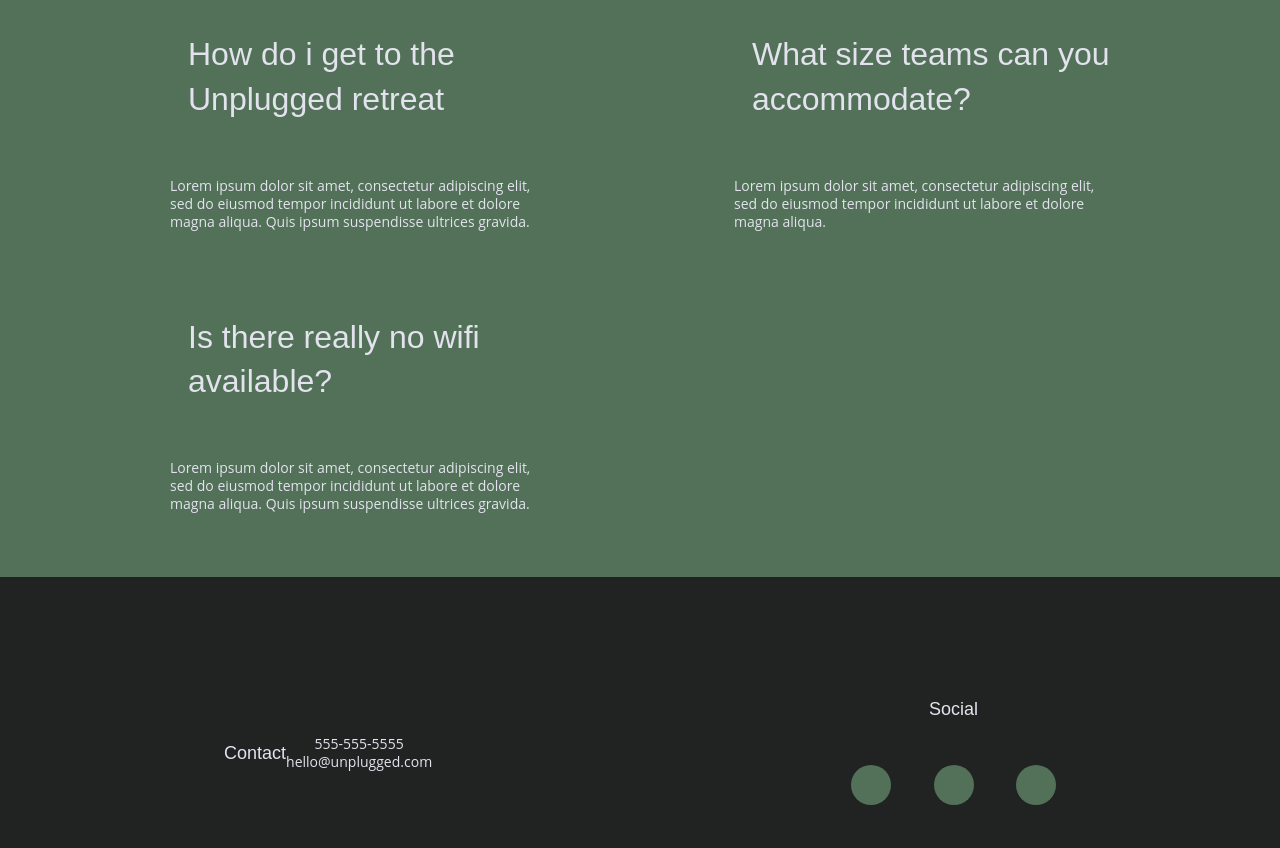
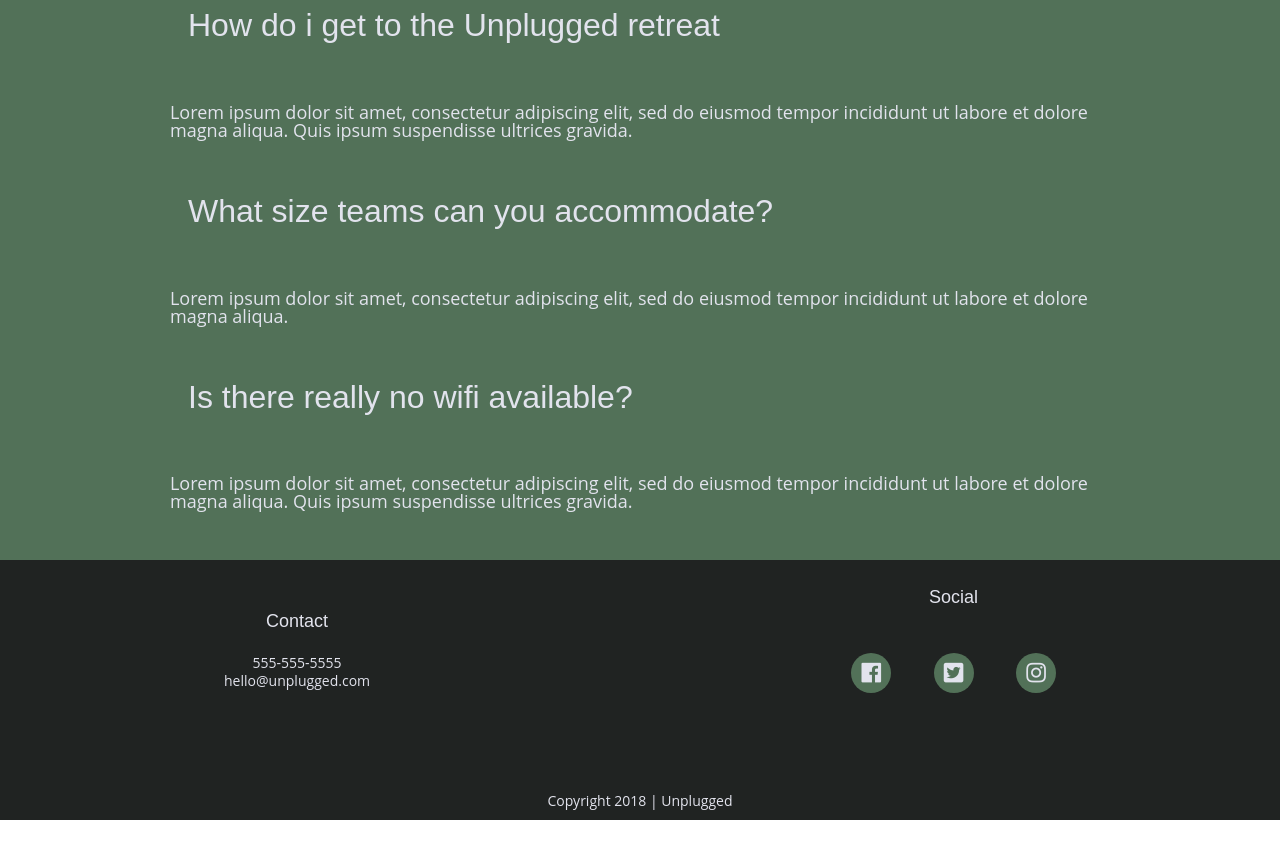
Before and after one commit to Bojan-Spasovski/Unplugged-website, a website: page faq/index.html in a window 1280 px wide. Shown: the part 272-1120 px from the top of the page. After the commit the page ends 1092 px from the top, so only its background shows below. Drawn offline with Linux system fonts and the light colour scheme; files that its build step writes are made by us from their sources; files whose address does not match are found by name.

Commit message:
fixed-faq-pages

```diff
--- a/css/main.css
+++ b/css/main.css
@@ -208,6 +208,7 @@ textarea {
   }
 
   footer {
+    text-align: center;
     flex-direction: column;
   }
 
@@ -463,16 +464,29 @@ footer {
 }
 
 .faq .content-wrapper {
-  margin: 50px 0 0 0;
+ margin: 20px 0 0 0;
+}
+
+.faq h2 {
+  margin-bottom: 40px;
+  line-height: 1;
+}
+
+footer .footer-content {
   display: flex;
   justify-content: center;
   align-items: center;
   flex-flow: row wrap;
 }
 
-.faq h2 {
-  margin-bottom: 40px;
+footer .social-icons {
+  justify-content: space-between;
+  width: 8em;
+
 }
+
+
+
 
 .faq-content {
   margin-bottom: 50px;
@@ -601,7 +615,6 @@ input[type=button] {
 .content-wrapper {
   max-width: 640px;
 
-
 }
 
   /* Header */
@@ -614,7 +627,6 @@ input[type=button] {
   header .content-wrapper {
     width: 100%;
     justify-content: space-between;
-
     flex-flow: row;
   }
 
@@ -706,7 +718,7 @@ input[type=button] {
 /* Footer */
 footer .content-wrapper {
   width: 65%;
-  margin: 100px 0;
+  margin: 5px 0;
 
 }
 
@@ -715,6 +727,7 @@ footer .footer-content {
   justify-content: space-between;
   align-items: center;
   flex-direction: row wrap;
+  text-align: center;
 }
 
 
@@ -723,11 +736,6 @@ footer .social-icons {
   justify-content: space-between;
 }
 
-
-.contact {
-  display: flex;
-  justify-content: center;
-}
 
 footer .contact {
   margin-bottom: 0;
@@ -757,21 +765,26 @@ footer .copyright {
 
   }
 
-
+  .contact-section .contact-main {
+    display: flex;
+    flex-flow: row wrap;
+    justify-content: space-between;
+  }
   .contact-section .content-wrapper h2 {
       width:80%;
+      font-size: 2.25em;
+      line-height: 1.333;
+      font-weight: 700;
     }
 
-  .contact-main {
-    display: flex;
-    justify-content: space-between;
-    align-items: flex-start;
 
+  .content-wrapper {
+    margin: 5px 0;
   }
 
-  .footer-content {
-    justify-content: space-between;
-      align-items: center;
+footer .footer-content {
+    display: flex;
+    flex-flow: row wrap;
   }
 
   footer .contact {
@@ -784,26 +797,38 @@ footer .copyright {
 
   footer .copyright{
     margin-top: 55px;
+    margin-bottom: 5px;
 
   }
+
+
 
 /* ==========================================================================
      FAQ Page
      ========================================================================== */
+
+
 
      .faq .content-wrapper {
       justify-content: space-between;
     }
 
     .faq-content {
-      flex-basis: 40%;
+      flex-basis: 45%;
     }
 
     .faq h2 {
       width: 100%;
     }
 
+    .faq h4,
+    .faq p {
+        font-size: .875em;
+        line-height: 1.125;
     }
+  }
+
+
 
     @media only screen and (min-width: 1200px) {
     /*Desktop styles here*/
@@ -886,7 +911,26 @@ footer .copyright {
   ========================================================================== */
   .faq h2 {
     width: 100%;
+    font-size: 3em;
   }
+
+.footer-content .content-wrapper {
+  width: 65%;
+}
+
+  .faq h4,
+  .faq p {
+      font-size: 1.125em;
+      line-height: 1;
+  }
+
+  footer .footer-content {
+    display: flex;
+    justify-content: space-between;
+    flex-flow: row wrap;
+  }
+
+
 
 
 
--- a/faq/index.html
+++ b/faq/index.html
@@ -14,6 +14,10 @@
 
   <link rel="manifest" href="../site.webmanifest">
   <link rel="apple-touch-icon" href="../icon.png">
+<!-- FontAwesome CDN version 5.5 -->
+<link rel="stylesheet" href="https://use.fontawesome.com/releases/v5.5.0/css/all.css"
+integrity="sha384-B4dIYHKNBt8Bc12p+WXckhzcICo0wtJAoU8YZTY5qE0Id1GSseTk6S+L3BlXeVIU" crossorigin="anonymous">
+
   <!-- Place favicon.ico in the root directory -->
 
   <link rel="stylesheet" href="../css/normalize.css">
@@ -80,15 +84,10 @@
         <div class="social">
           <h4>Social</h4>
           <div class="social-icons">
-            <p>
-              <a href="https://www.facebook.com/Skillcrush/" target="_blank"></a>
+            <p><a href="https://www.facebook.com/bojan.s.spasovski/" target="_blank"><i class="fab fa-facebook"></i></a>
             </p>
-            <p>
-              <a href="https://twitter.com/Skillcrush" target="_blank"></a>
-            </p>
-            <p>
-              <a href="https://www.instagram.com/skillcrush/" target="_blank"></a>
-            </p>
+            <p><a href="https://www.facebook.com/yoursite" target="_blank"><i class="fab fa-twitter-square"></i></a></p>
+            <p><a href="https://www.instagram.com/skyline_dronography/?hl=en" target="_blank"><i class="fab fa-instagram"></i></a></p>
           </div>
         </div>
       </div> <!-- footer content ends -->
```
Also changed, not shown: about/index.html (+9 -4 lines). Lines whose indentation alone changed are shown as unchanged.
